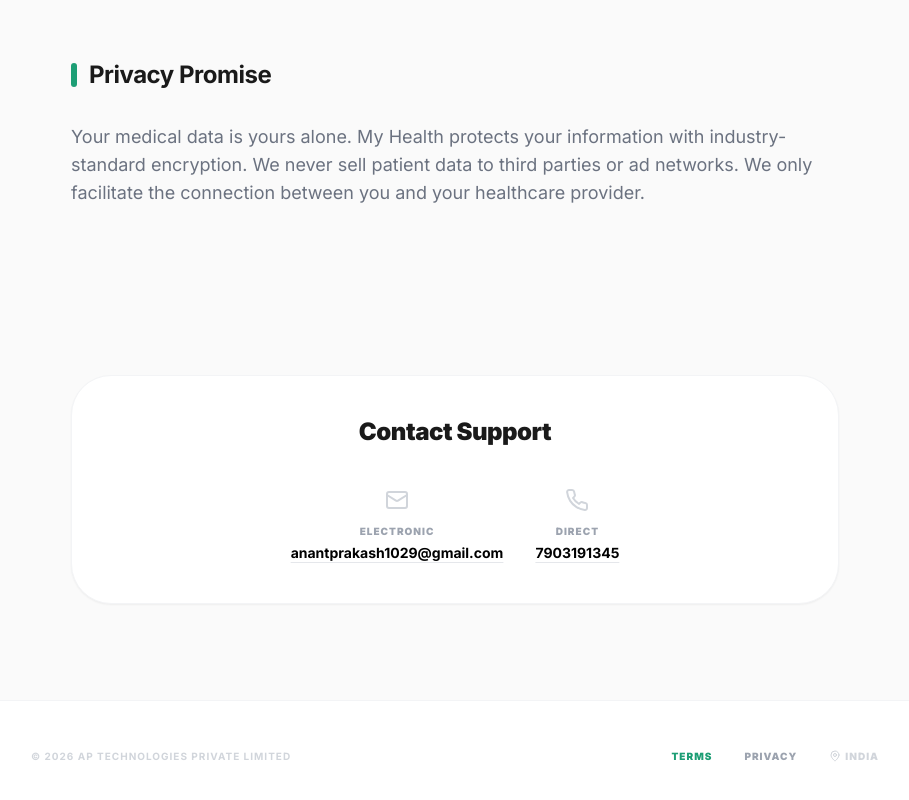
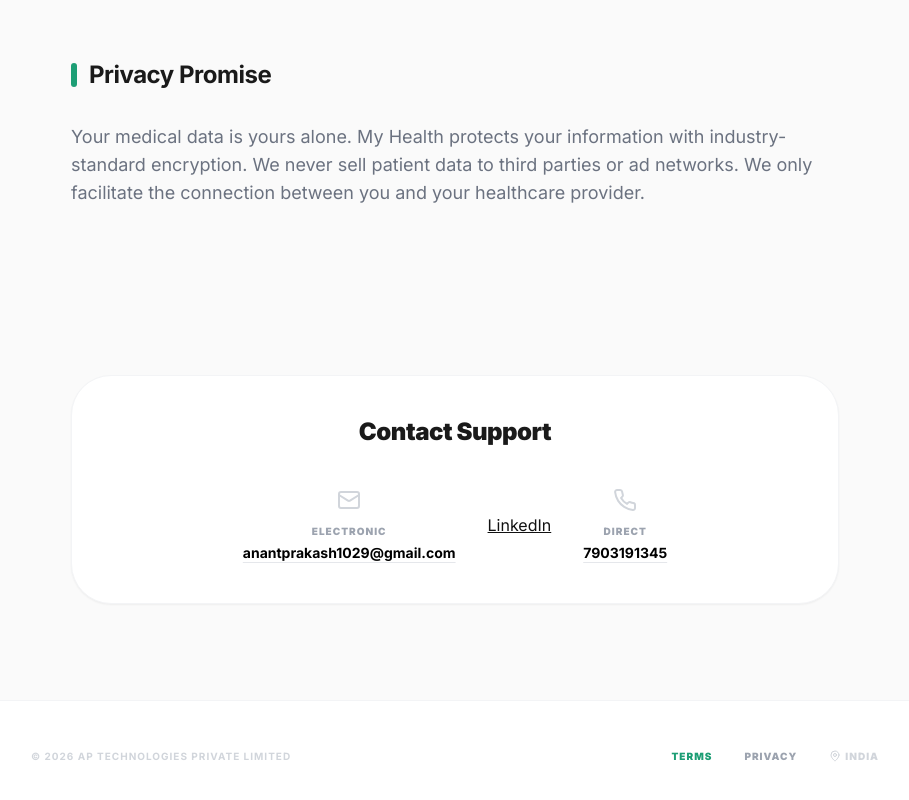
Before and after one commit to ptosh1212/MyHealth, a Next.js app: page /terms in a window 1280 px wide. Shown: the part 1231-2031 px from the top of the page, without its empty margins (185-1094 px from the left). Built offline with nearby package versions, Linux system fonts and the light colour scheme; no server answers.

Commit message:
Update page.tsx

```diff
--- a/app/terms/page.tsx
+++ b/app/terms/page.tsx
@@ -133,6 +133,14 @@ export default function TermsPage() {
                     <span className="text-[10px] font-black uppercase tracking-widest text-gray-400">Electronic</span>
                     <span className="font-bold text-sm text-black underline decoration-gray-200 underline-offset-4">anantprakash1029@gmail.com</span>
                   </a>
+                  <a
+  href="https://www.linkedin.com/in/zivanteai/"
+  target="_blank"
+  rel="noopener noreferrer"
+  className="underline hover:text-blue-300 transition-colors"
+>
+  LinkedIn
+</a>
                   <a href="tel:8538900011" className="flex flex-col items-center gap-1 group">
                     <Phone size={24} className="text-gray-300 group-hover:text-[#1D9E75] transition-colors mb-2" />
                     <span className="text-[10px] font-black uppercase tracking-widest text-gray-400">Direct</span>
```
